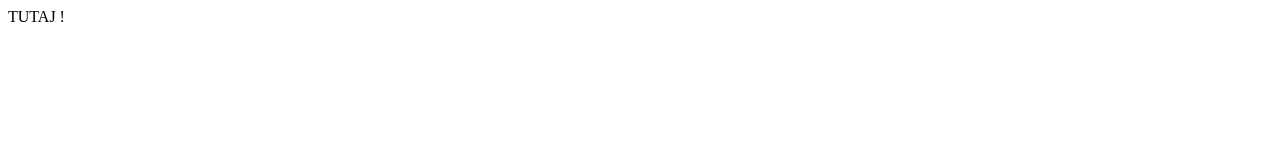
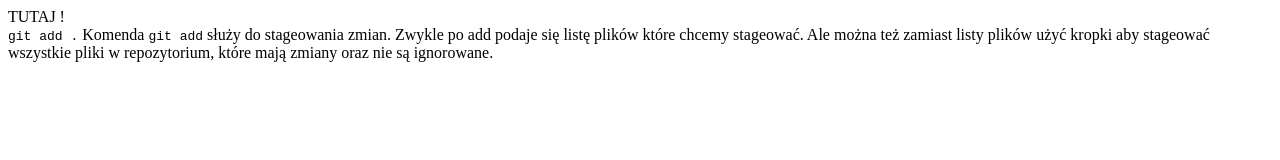
Before and after one commit to mklasa12/DINO202324, a plain HTML site: page index.html in a window 1280 px wide. Drawn offline with Linux system fonts and the light colour scheme.

Commit message:
Dodanie info o git add .

```diff
--- a/index.html
+++ b/index.html
@@ -1,5 +1,11 @@
 <html>
   <body>
     TUTAJ !
+    <div>
+      <code>git add .</code>
+      Komenda <code>git add</code> służy do stageowania zmian.
+      Zwykle po add podaje się listę plików które chcemy stageować.
+      Ale można też zamiast listy plików użyć kropki aby stageować wszystkie pliki w repozytorium, które mają zmiany oraz nie są ignorowane.
+    </div>
   </body>
 </html>
```
